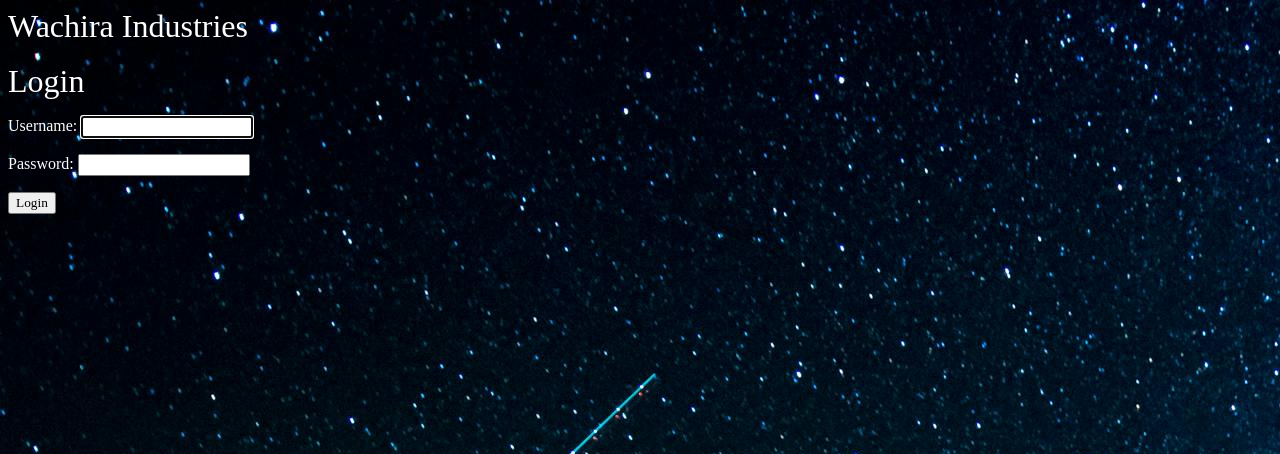
After one commit to Eugene600/Django_projects, a Django app: page /accounts/login/ in a window 1280 px wide. The commit adds this page. Shown: the top 454 px of the page. Run offline with Django 5.2, Linux system fonts and the light colour scheme.

Commit message:
Added Log in Page

```diff
--- /dev/null
+++ b/accounts/templates/accounts/log_in.html
@@ -0,0 +1,11 @@
+{% extends 'base_layout.html' %}
+
+{%block content%}
+    <h1>Login</h1>
+    <form class="site-form" method="post" action={%url 'accounts:login'%}>
+        {% csrf_token %}
+        {{ form.as_p }}
+        <button type="submit">Login</button>
+    </form>
+
+{%endblock%}
--- a/accounts/templates/accounts/sign_up.html
+++ b/accounts/templates/accounts/sign_up.html
@@ -2,7 +2,7 @@
 
 {%block content%}
     <h1>SignUp</h1>
-    <form class="site-form" method="post" action="/accounts/signup/">
+    <form class="site-form" method="post" action= {%url 'accounts:signup'%}>
         {% csrf_token %}
         {{ form.as_p }}
         <button type="submit">SignUp</button>
--- a/accounts/urls.py
+++ b/accounts/urls.py
@@ -1,6 +1,10 @@
 from . import views
 from django.urls import path
 
+app_name = 'accounts'
+
 urlpatterns = [
-    path('signup/', views.sign_up, name="signup")
+    path('signup/', views.sign_up, name="signup"),
+    path('login/', views.log_in, name="login"),
+
 ]
--- a/accounts/views.py
+++ b/accounts/views.py
@@ -1,6 +1,6 @@
 from django.shortcuts import render, redirect
 from django.urls import reverse
-from django.contrib.auth.forms import UserCreationForm
+from django.contrib.auth.forms import UserCreationForm, AuthenticationForm
 
 # Create your views here.
 def sign_up(request):
@@ -19,3 +19,17 @@ def sign_up(request):
         form = UserCreationForm()
         print("Incorrect info")
     return render(request, 'accounts/sign_up.html',{'form': form})
+
+def log_in(request):
+    if request.method == "POST":
+        form = AuthenticationForm(data= request.POST)
+
+        if form.is_valid():
+            print("Successful Login")
+            return redirect('app1:list')
+        else:
+            print("Failed Login")
+            return render(request, 'accounts/log_in.html', {'form': form})
+    else:
+        form = AuthenticationForm()
+        return render(request, 'accounts/log_in.html', {'form': form})
```
